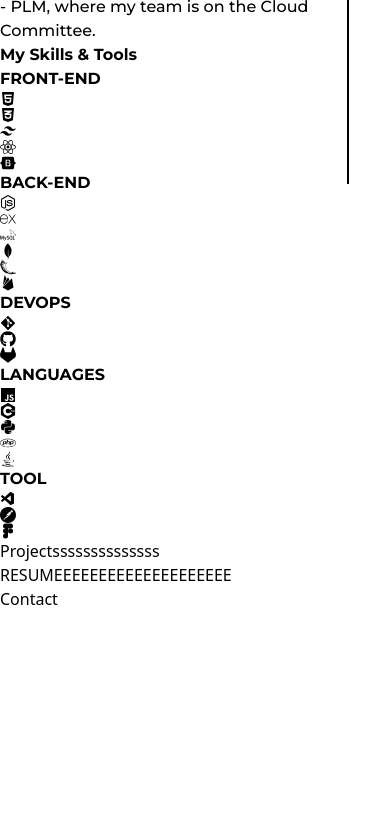
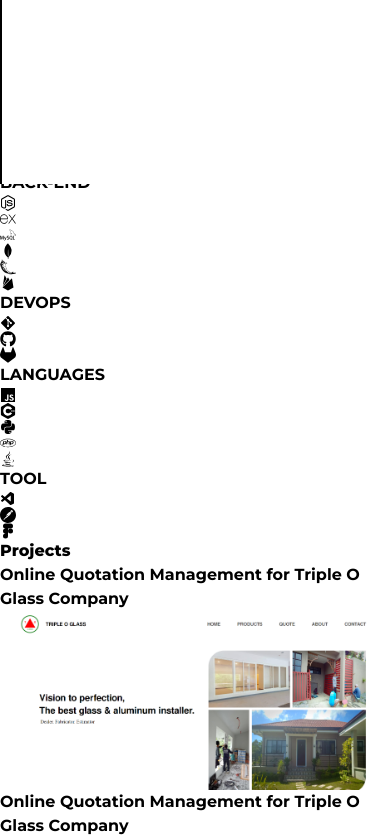
Before and after one commit to 0ojireho0/myProject, a React (Vite) app: page / in a window 390 px wide. Shown: the part 876-1716 px from the top of the page. Before the commit the page ends 1487 px from the top, so only its background shows below. Built offline with nearby package versions, Linux system fonts and the light colour scheme.

Commit message:
done projects

```diff
--- a/src/Pages/Projects.jsx
+++ b/src/Pages/Projects.jsx
@@ -1,9 +1,69 @@
 import React from 'react'
+import tripleoGlass1 from "../assets/TripleOGlass-1.png"
+import bantaybaby1 from "../assets/BantayBaby-1.png"
+import fittology1 from "../assets/Fittology-1.png"
+import { Carousel } from '@material-tailwind/react'
 
 const Projects = () => {
+
+  const myPortfolio = [
+    {
+      id: 1,
+      title: "Online Quotation Management for Triple O Glass Company",
+      description: "Web Based Software solution that would address the handling of the volume of customer queries in terms  of product prices and service prices.",
+      technologies: ["ReactJS", "EmailJS"],
+      image: tripleoGlass1,
+    },
+    {
+      id: 2,
+      title: "Baby Monitoring System using ESP8266 and Python",
+      description: "Creating a baby monitoring system that will be able to detect the room temperature and humidity, color of the diaper, environmental sound and motion in the room",
+      technologies: ["Arduino", "ESP8266", "Python", "C++", "Kodular"],
+      image: bantaybaby1,
+    },
+    {
+      id: 3,
+      title: "FITTOLOGY: A Web Based AI Pose Correction Workout Tool for Beginners with Audio-Visual Feedback using Raspberry PI 4",
+      description: "Develop a website with real time posture correction that will  help the beginners to start their gym era",
+      technologies: ["Python", "ReactJS", "Tailwind CSS", "REST API", "MediaPipe", "Axios"],
+      image: fittology1,
+    }
+  ]
+
+
   return (
-    <div className='w-full h-[90vh] bg-white' id='projects'>
-      Projectssssssssssssss
+    <div className='w-full  bg-white' id='projects'>
+      <div className='mt-10'>
+        <h1 className='text-center montserratextrabold text-4xl'>Projects</h1>
+        <div className='mt-5'>
+          {myPortfolio.map((items,i)=>{
+            return(
+              <div className='mt-10 md:flex ' key={i}>
+                <div className='flex justify-center items-center '>
+                  <h1 className='text-xs text-center w-[65vw] montserratbold mb-3 md:hidden'>{items.title}</h1>
+                </div>
+                <div className='w-full h-[30vh] md:flex justify-center m-auto lg:w-[70vw] xl:w-[60rem] '>
+                  <img src={items.image} alt="" className='object-contain h-full w-full md:w-[20rem] lg:w-full '/>
+                </div>
+                <div className='w-[90vw] flex flex-col justify-center items-center m-auto md:w-[50vw] md:items-start '>
+                  <h1 className='text-xs w-[50vw] montserratbold hidden md:block lg:w-[40vw] xl:w-[27vw] '>{items.title}</h1>
+                  <p className=' text-center text-xs md:text-justify md:mr-5 lg:w-[25rem] montserratmedium '>{items.description}</p>
+                  <div className='grid grid-cols-3 w-[17rem] mt-2 gap-2 '>
+                    {items.technologies.map((items, i)=>{
+                      return(
+                        <div className=' flex gap-2 shadow-[2px_3px] border-4 border-black rounded-full'>
+                          <span className='w-full rounded-full text-center  text-[0.6rem] montserratextrabold  text-[#0C359E] '>{items}</span>
+                        </div>
+                      )
+                    })}
+                  </div>
+                </div>
+              </div>
+            )
+          })}
+        </div>
+      </div>
+      <div className='w-[60vw] bg-black h-1 mt-20 m-auto'></div>
     </div>
   )
 }
```
Also changed, not shown: src/index.css (line endings or trailing spaces).
